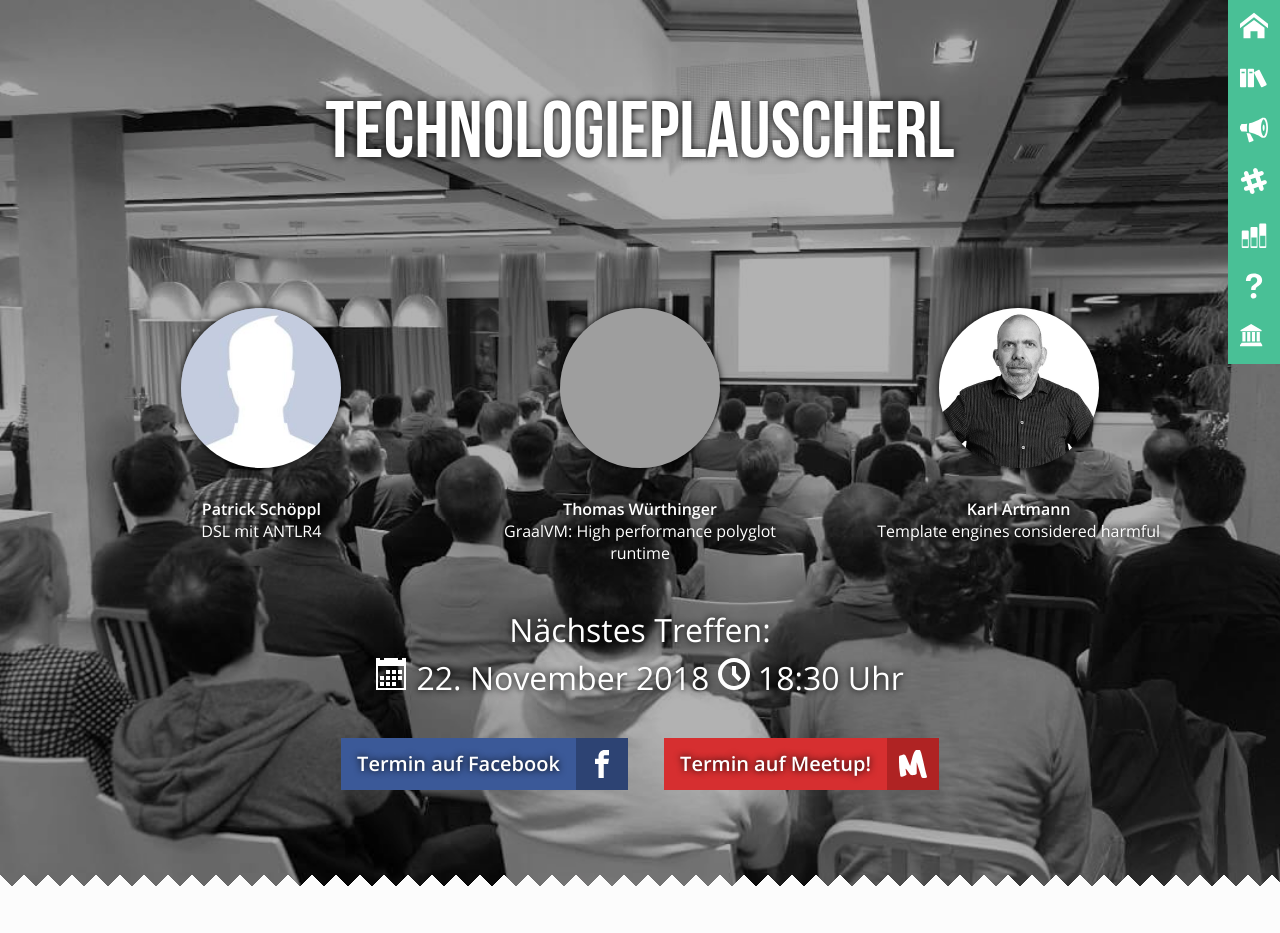
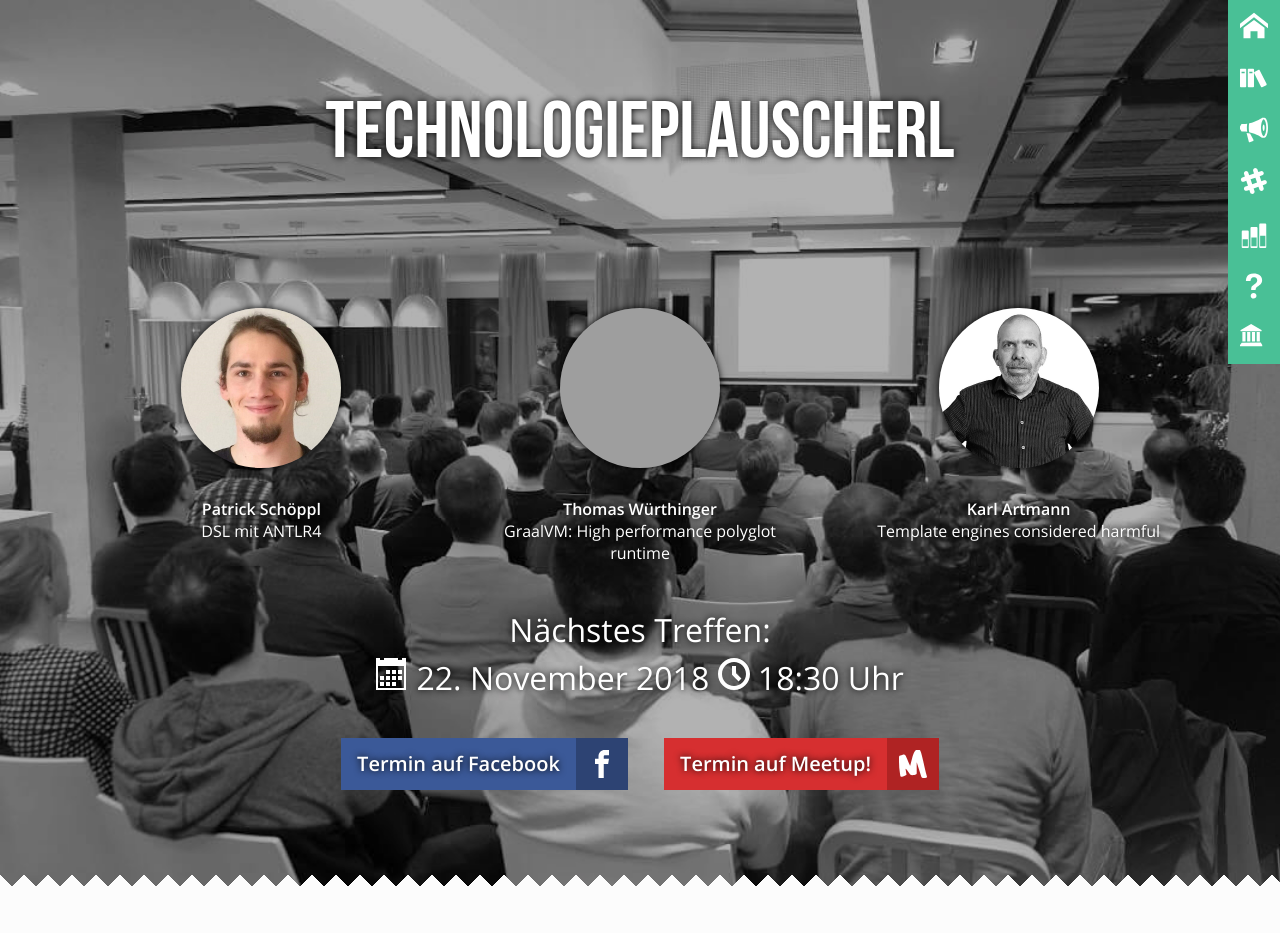
Before and after one commit to mericanAncer127/plauscherl, a Jekyll site: the page built from index.html, in a window 1280 px wide. Shown: the top 933 px of the page. Built offline with Jekyll 4.4.1, drawn with Linux system fonts in a browser that asks for light colours; grey boxes are pictures that could not be loaded.

Commit message:
Add avatar of Patrick Schöppl to TP62

```diff
--- a/_plauscherl/62.html
+++ b/_plauscherl/62.html
@@ -24,7 +24,7 @@ speakers:
 -
   name: Patrick Schöppl
   talk: DSL mit ANTLR4
-  img: /img/speaker_male_no_img.jpg
+  img: /img/speaker-avatars/patrick-schoeppl.jpg
 -
   name: Thomas Würthinger
   talk: "GraalVM: High performance polyglot runtime"
```
